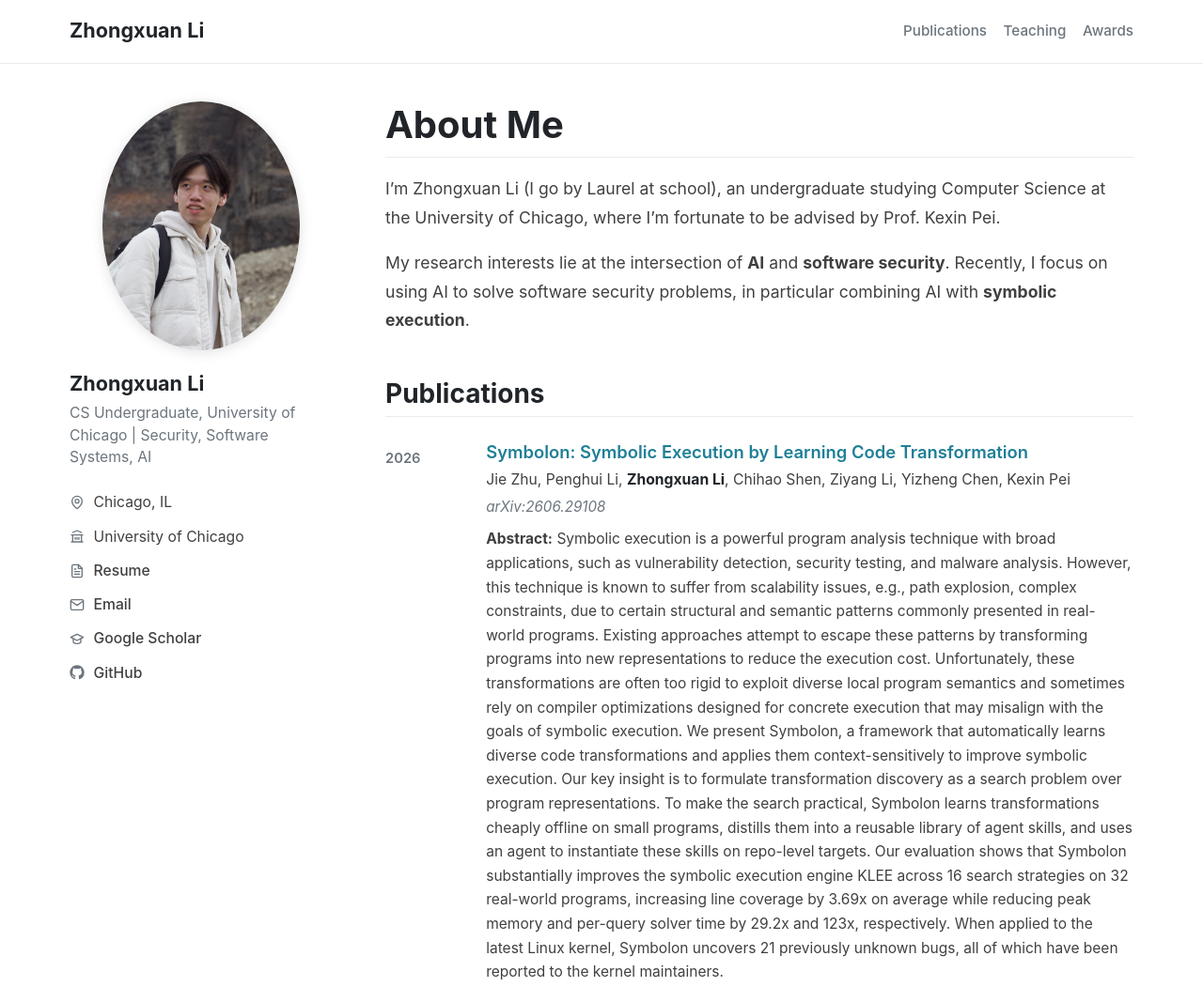
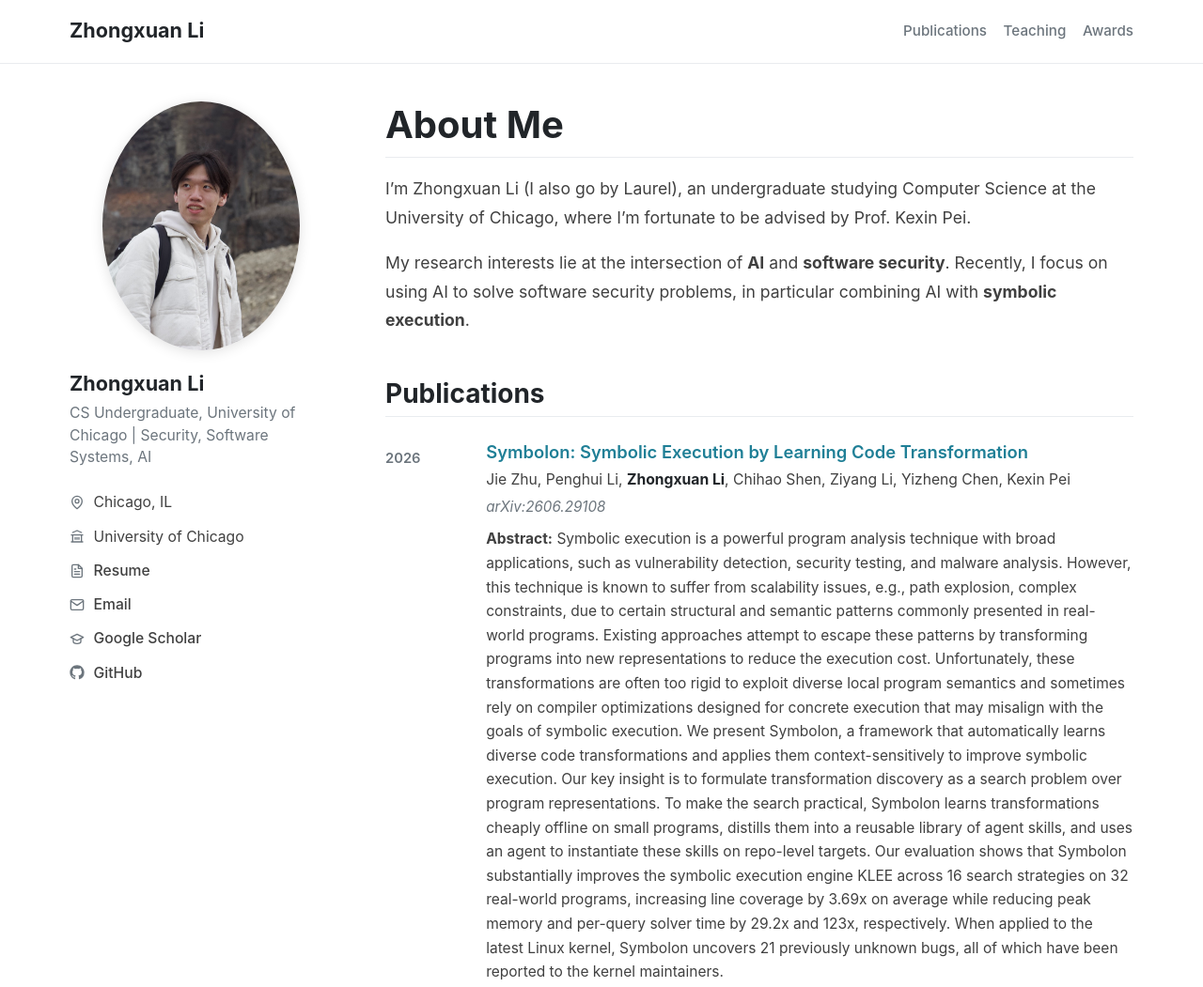
Before and after one commit to Laurelli7/Laurelli7.github.io, a plain HTML site: page index.html in a window 1280 px wide. Shown: the top 1051 px of the page at 94% size. Drawn offline with Linux system fonts and the light colour scheme.

Commit message:
Reword Laurel mention in intro
Co-Authored-By: Claude Fable 5 <noreply@anthropic.com>

```diff
--- a/index.html
+++ b/index.html
@@ -68,7 +68,7 @@
     <section id="about">
       <h1>About Me</h1>
 
-      <p>I&rsquo;m Zhongxuan Li (I go by Laurel at school), an undergraduate studying Computer
+      <p>I&rsquo;m Zhongxuan Li (I also go by Laurel), an undergraduate studying Computer
         Science at the University of Chicago, where I&rsquo;m fortunate to be advised by
         Prof. Kexin Pei.</p>
 
```
